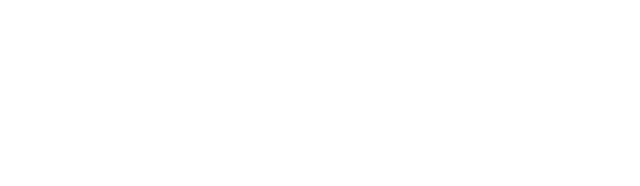
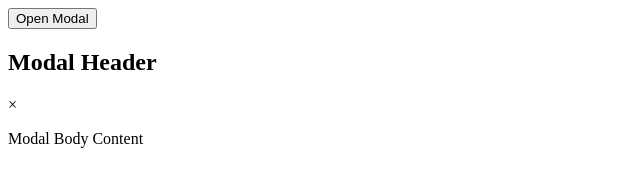
Before and after one commit to acciojob/css-modal-swetha-A130, a website: page main.html in a window 1280 px wide. Shown: the whole page, without its empty margins (0-640 px from the left). Drawn offline with Linux system fonts and the light colour scheme.

Commit message:
created a submission

```diff
--- a/main.html
+++ b/main.html
@@ -7,10 +7,21 @@
 </head>
 
 <body>
-	<!-- the entire body must be written by student -->
-    <script type="text/javascript" src="./script.js">
-</script>
+<button id="openModal">Open Modal</button>
 
+<div class="modal">
+	<div class="modal-content">
+		<div class="modal-header">
+			<h2>Modal Header</h2>
+			<span class="close-modal">&times;</span>
+		</div>
+		<div class="modal-body">
+			<p>Modal Body Content</p>
+		</div>
+	</div>
+</div>
+
+<script src="script.js"></script>
 </body>
 
 </html>
```
Also changed, not shown: styles.css (line endings or trailing spaces).
